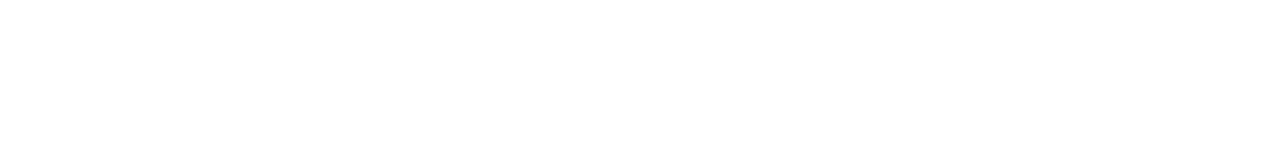
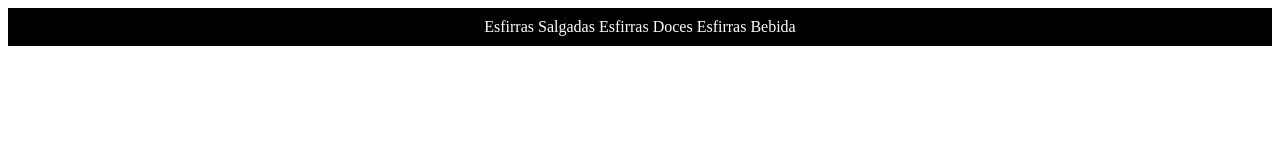
Before and after one commit to DavidAraujo178/atividade02, a plain HTML site: page index.html in a window 1280 px wide. Drawn offline with Linux system fonts and the light colour scheme.

Commit message:
Versão 02 - Começo do style

```diff
--- a/index.html
+++ b/index.html
@@ -3,10 +3,29 @@
 <head>
   <title>Menu</title>
   <style>
+    ul {
+      background-color: black;
+      color: white;
+      display: flex;
+      padding: 10px;
+      justify-content: center
+    }
+
+    li {
+      display: block;
+      color: white;
+      text-align: center;
+    }
   </style>
 </head>
 
 <body>
 </body>
+<ul>
+  Esfirras Salgadas
+  Esfirras Doces
+  Esfirras Bebida
+</ul>
+</nav>
 
 </html>
```
